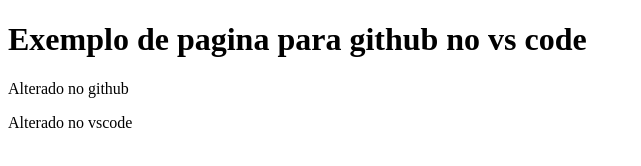
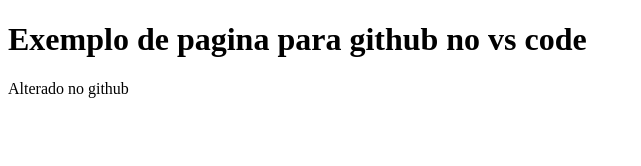
Before and after one commit to Alax-Martins/Html-teste, a plain HTML site: page index.html in a window 1280 px wide. Shown: the whole page, without its empty margins (0-641 px from the left). Drawn offline with Linux system fonts and the light colour scheme.

Commit message:
refactor: alter index.html

```diff
--- a/index.html
+++ b/index.html
@@ -8,6 +8,6 @@
 <body>
     <h1>Exemplo de pagina para github no vs code </h1>
     <p>Alterado no github</p>
-    <p>Alterado no vscode</p>
+    <p></p>
 </body>
 </html>
```
